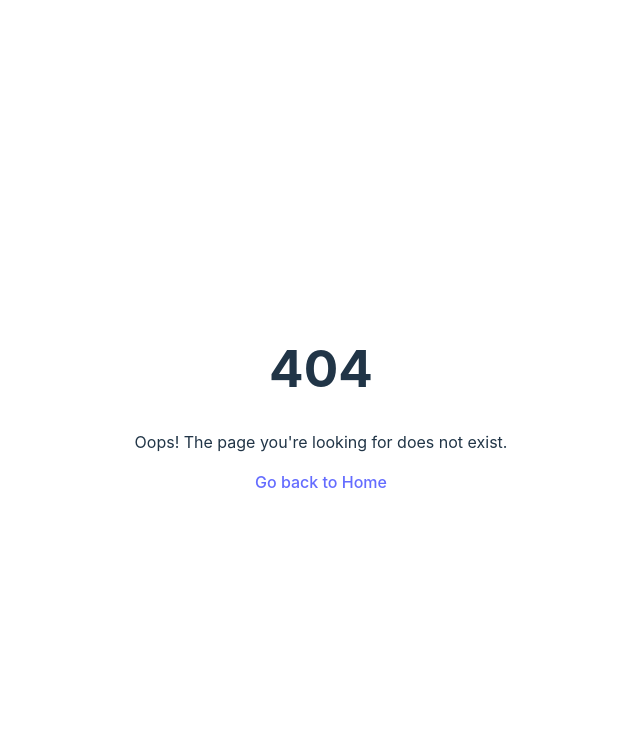
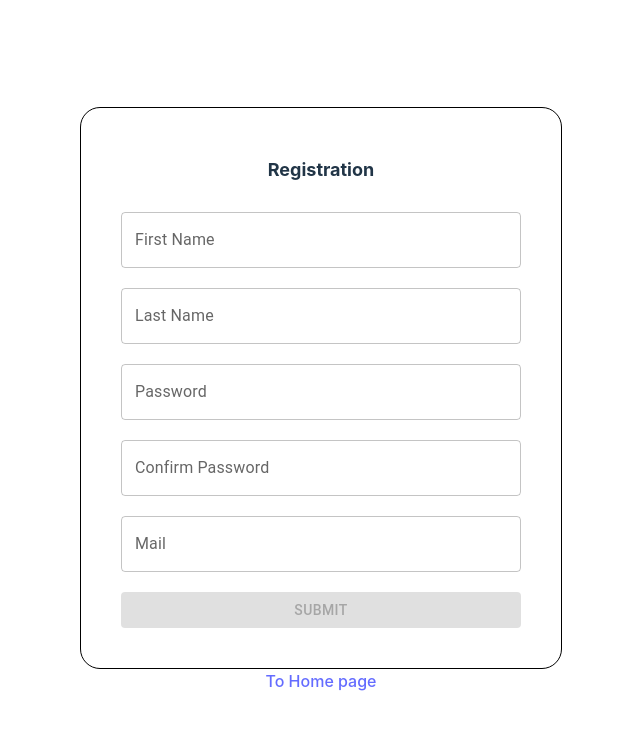
Before and after one commit to Nesmeian/react-chess, a React (Vite) app in the folder react-chess/: page /react-chess/registration in a window 1280 px wide. Before the commit this address had no page. Shown: the top 730 px of the page, without its empty margins (319-959 px from the left). Built offline with nearby package versions, Linux system fonts and the light colour scheme.

Commit message:
docs:rename login to registration

```diff
--- a/react-chess/src/App.tsx
+++ b/react-chess/src/App.tsx
@@ -7,7 +7,9 @@ function App() {
             <h1>Hello it's Home page</h1>
             <div className="links">
                 <Link to={`${myAppLink}/game`}>Go to Game Page</Link>
-                <Link to={`${myAppLink}/login`}>Go to Login Page</Link>
+                <Link to={`${myAppLink}/registration`}>
+                    Go to Registration Page
+                </Link>
                 <Link to={`${myAppLink}/signIn`}>Go to SignIn Page</Link>
             </div>
         </>
--- a/react-chess/src/components/pages/login/index.tsx
+++ b/react-chess/src/components/pages/registration/index.tsx
@@ -4,22 +4,23 @@ import styles from './style.module.scss'
 import { Box, Button } from '@mui/material'
 import { useForm, SubmitHandler, FormProvider } from 'react-hook-form'
 import { NameInput } from '../../utils/validation/validationInputs'
-interface LoginFormInputs {
+interface RegisrtarionFormInputs {
     firstName: string
     lastName: string
     password: string
     confirmPassword: string
     email: string
 }
-export default function Login() {
-    const methods = useForm<LoginFormInputs>({
+export default function Regisrtarion() {
+    const methods = useForm<RegisrtarionFormInputs>({
         mode: 'onChange',
         criteriaMode: 'all',
     })
     const { handleSubmit, formState } = methods
     const { isValid } = formState
 
-    const onSubmit: SubmitHandler<LoginFormInputs> = (data) => console.log(data)
+    const onSubmit: SubmitHandler<RegisrtarionFormInputs> = (data) =>
+        console.log(data)
     return (
         <Box className={styles.jack}>
             <FormProvider {...methods}>
--- a/react-chess/src/main.tsx
+++ b/react-chess/src/main.tsx
@@ -4,7 +4,7 @@ import App from './App.tsx'
 import './index.css'
 import { createBrowserRouter, RouterProvider } from 'react-router-dom'
 import Game from './components/pages/game/index.tsx'
-import Login from './components/pages/login/index.tsx'
+import Registration from './components/pages/registration/index.tsx'
 import { myAppLink } from './components/Constants/index.tsx'
 import SignIn from './components/pages/signIn/index.tsx'
 import ErrorElement from './components/pages/404/index.tsx'
@@ -19,8 +19,8 @@ const router = createBrowserRouter([
         element: <Game />,
     },
     {
-        path: `${myAppLink}/login`,
-        element: <Login />,
+        path: `${myAppLink}/registration`,
+        element: <Registration />,
     },
     {
         path: `${myAppLink}/signIn`,
```
Also changed, not shown: react-chess/src/components/pages/registration/style.module.scss (renamed from react-chess/src/components/pages/login/style.module.scss).
